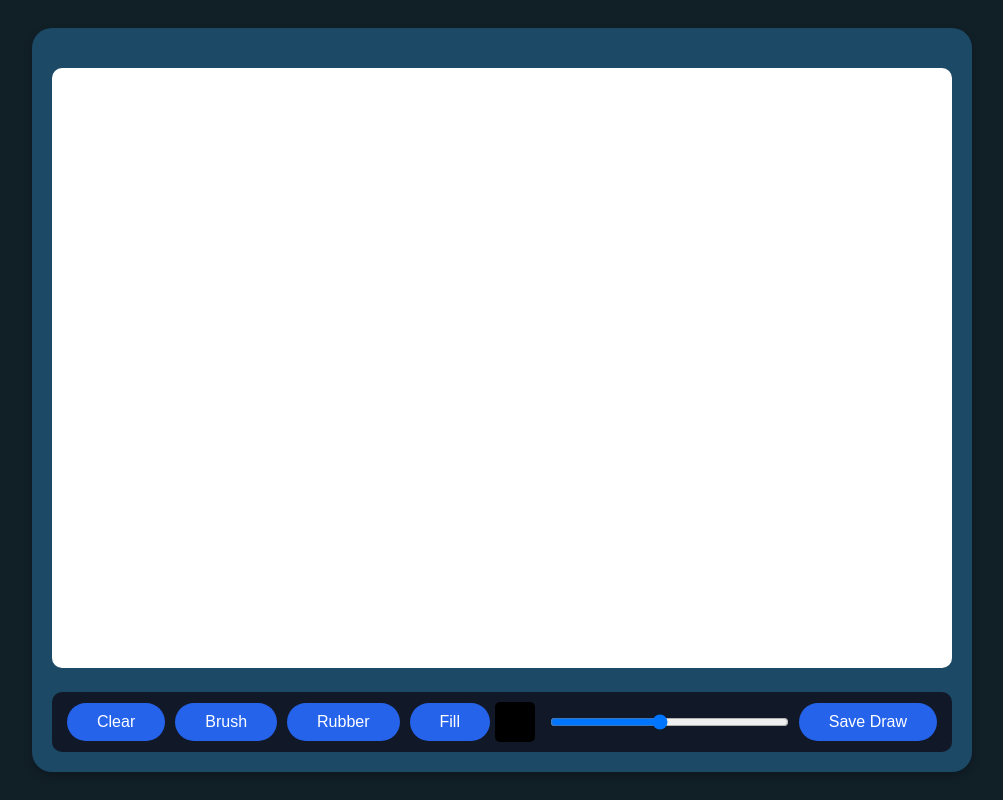
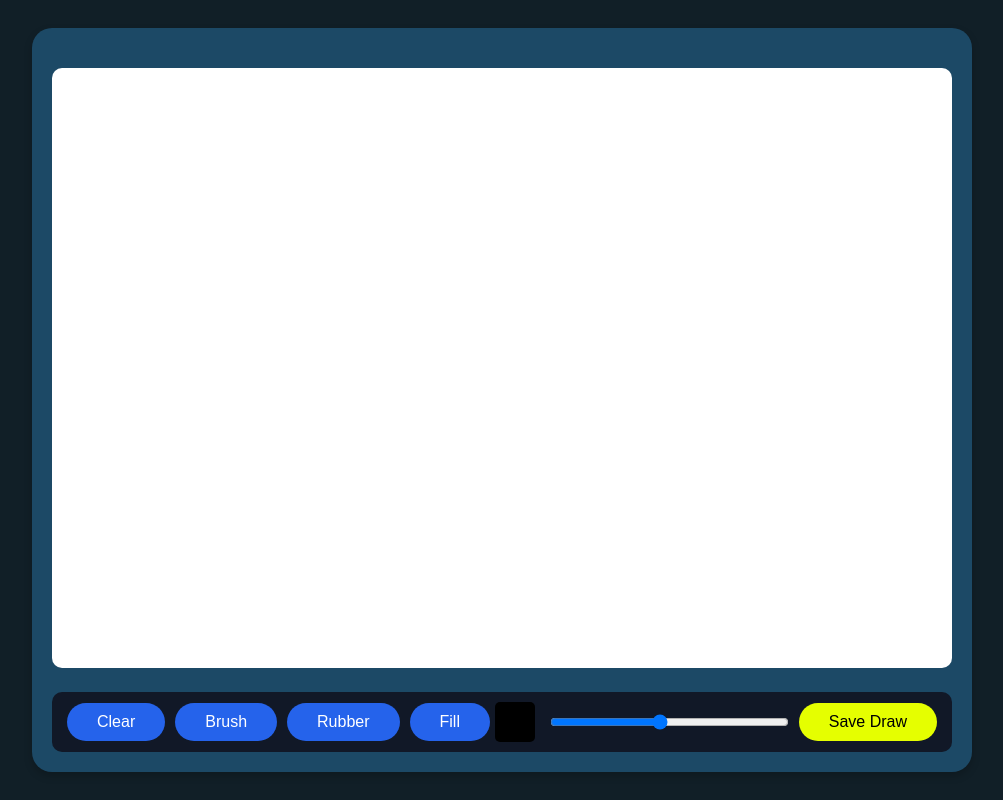
Before and after one commit to MatheusNicolasTz/adventureapp, a website: page Public/index.html in a window 1280 px wide. Shown: the whole page, without its empty margins (138-1141 px from the left). Drawn offline with nearby package versions, Linux system fonts and the light colour scheme; no server answers.

```diff
--- a/Public/index.html
+++ b/Public/index.html
@@ -19,7 +19,7 @@
                 <input type="color" id="colorPicker" value="#000000" onchange="updateColorPreview(this.value)">
             </div>
             <input type="range" id="brushSize" min="1" max="10" value="5">
-            <button onclick="saveDrawing()">Save Draw</button>
+            <button onclick="saveDrawing()" class="co">Save Draw</button>
         </div>
     </div>
     <script src="https://cdn.socket.io/4.0.0/socket.io.min.js"></script>
--- a/Public/styles.css
+++ b/Public/styles.css
@@ -25,7 +25,10 @@
     padding: 10px;
     margin-top: 20px;
 }
-
+.co {
+    background-color: #e5ff00;
+    color: #000000;
+}
 button, input[type="range"] {
     background-color: #2563eb;
     border: none;
```
